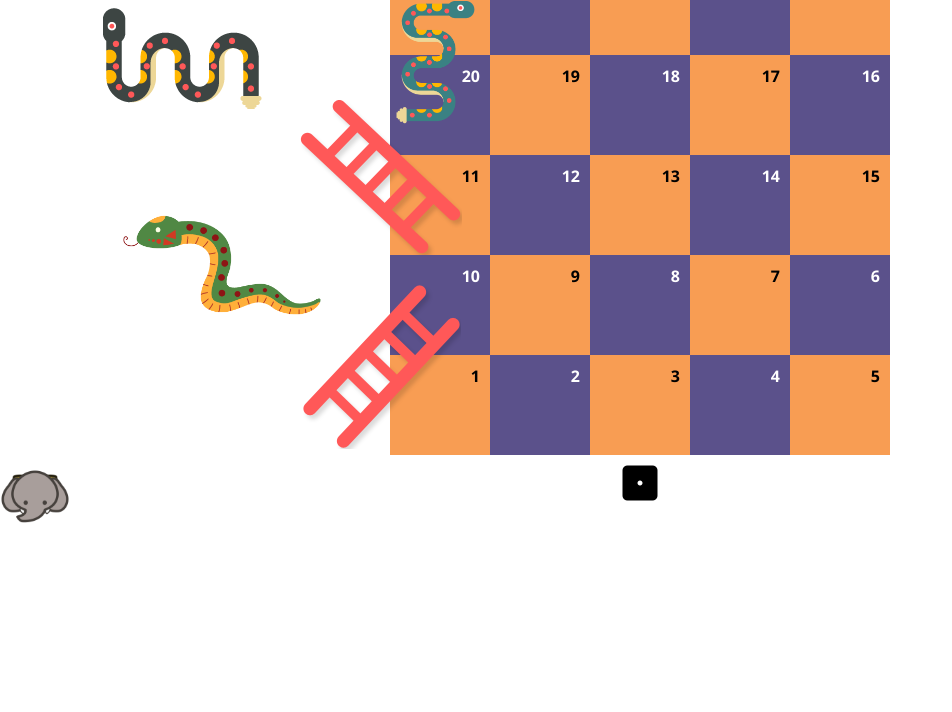
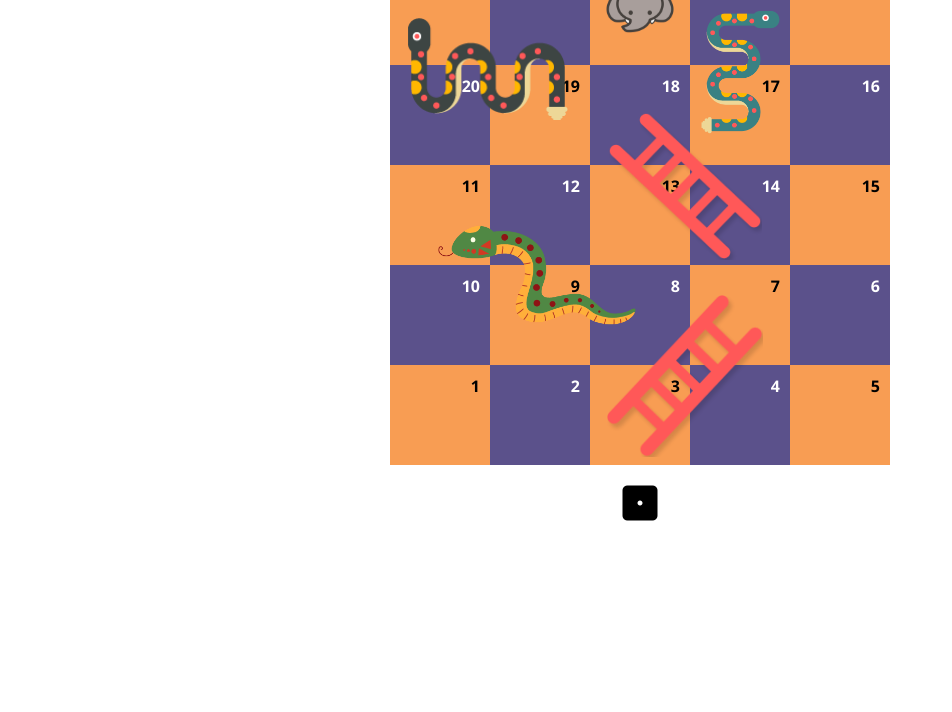
Before and after one commit to happikaur/snakes-and-ladders, a plain HTML site: page index.html in a window 1280 px wide. Shown: the part 88-800 px from the top of the page, without its empty margins (0-952 px from the left). Drawn offline with Linux system fonts and the light colour scheme.

Commit message:
Added media query for the board and the snakes and ladders.

```diff
--- a/index.html
+++ b/index.html
@@ -127,7 +127,7 @@
       </div>
     </div>
 
-    <div>
+    <div class="snakes-ladders">
       <div class="ladder-one">
         <img src="./images/ladder1.png" alt="Ladder one">
       </div>
--- a/scss/components/_board.scss
+++ b/scss/components/_board.scss
@@ -1,24 +1,21 @@
 @import '../abstracts/variables';
-@import '../layout/layout';
-@import '../components/players';
-
 
 .board {
   position: relative;
-
-  // @media screen and (max-width: 300px) {
-  //   display: none;
-  // }
+  display: flex;
+  justify-content: center;
+  padding: 10px;
 
   .boxes {
-    width: 500px;
+    max-width: 500px;
+    width: 100%;
     height: 500px;
-    margin: 0 auto;
     display: flex;
     flex-wrap: wrap;
 
     .box {
-      width: 100px;
+      max-width: 100px;
+      width: 20%;
       height: 100px;
       padding: 10px;
 
--- a/scss/components/_players.scss
+++ b/scss/components/_players.scss
@@ -1,10 +1,6 @@
 .player {
-  // width: 30px;
-  // height: 30px;
-  // border-radius: 100px;
   position: absolute;
   z-index: 1;
-  // display: none;
 
   &.one {
     animation-duration: 1s;
--- a/scss/components/_snakes-ladders.scss
+++ b/scss/components/_snakes-ladders.scss
@@ -1,26 +1,43 @@
+.snakes-ladders {
+  position: absolute;
+  width: 100%;
+  max-width: 500px;
+
   .ladder-one {
     position: absolute;
-  top: 327px;
-  left: 300px;
+    top: 331px;
+    left: 186px;
+    width: 150px;
+    img {
+      width: 100%;
+    }
   }
 
   .ladder-two {
     position: absolute;
-  top: 142px;
-  left: 298px;
+    top: 146px;
+    left: 191px;
+    width: 151px;
+    img {
+      width: 100%;
+    }
   }
 
   .snake-one {
     position: absolute;
     top: 50px;
-  left: 100px
+    left: 27px;
+    width: 125px;
+    img {
+      width: 100%;
+    }
   }
 
   .snake-two {
     position: absolute;
-  top: 257px;
-  left: 122px;
-  width: 200px;
+    top: 261px;
+    left: 40px;
+    width: 188px;
     img {
       width: 100%;
     }
@@ -29,9 +46,44 @@
   .snake-three {
     position: absolute;
     top: 45px;
-  left: 395px;
-  width: 80px;
+    left: 277px;
+    width: 70px;
     img {
       width: 100%;
     }
   }
+}
+
+@media screen and (min-width: 500px) {
+  .snakes-ladders {
+    .ladder-one {
+      top: 327px;
+      left: 214px;
+      width: 159px;
+    }
+
+    .ladder-two {
+      top: 146px;
+      left: 217px;
+      width: 155px;
+    }
+
+    .snake-one {
+      top: 50px;
+      left: 15px;
+      width: 164px;
+    }
+
+    .snake-two {
+      top: 257px;
+      left: 47px;
+      width: 200px;
+    }
+
+    .snake-three {
+      top: 45px;
+      left: 310px;
+      width: 80px;
+    }
+  }
+}
```
Also changed, not shown: main.css, scss/components/_board.css, scss/components/_snakes-ladders.css. Lines whose indentation alone changed are shown as unchanged.
